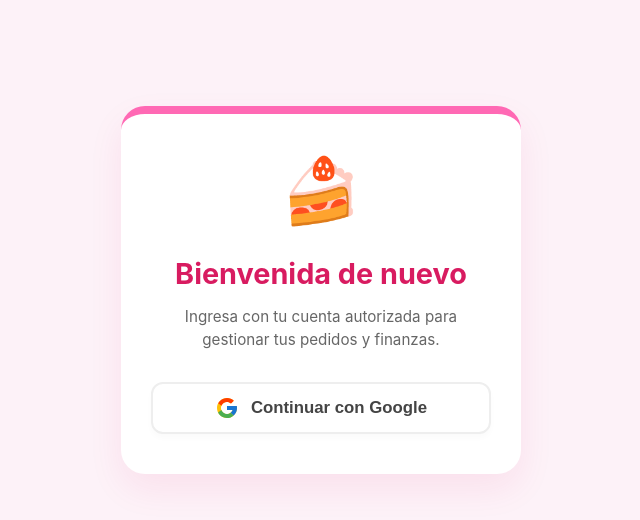
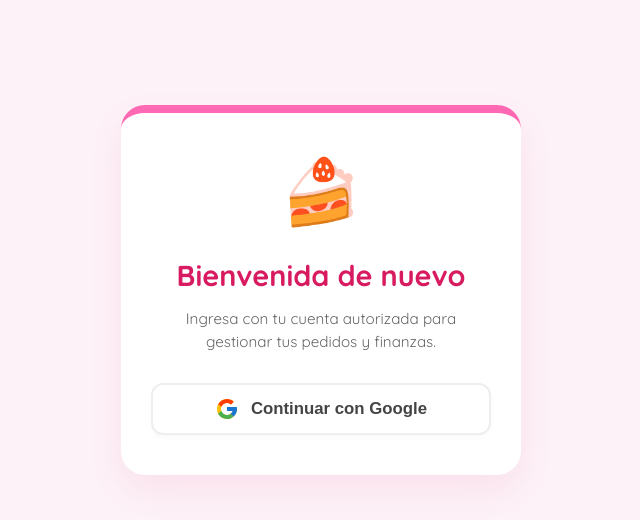
Before and after one commit to Karma13022025/Agenda2, a React (Vite) app in the folder aplicacion-pedidos/: page / in a window 1280 px wide. Shown: the top 520 px of the page, without its empty margins (319-959 px from the left). Built offline with nearby package versions, Linux system fonts and the light colour scheme; no server answers.

Commit message:
Cambio de tipografia y barra de desplazamiento vertical para desktop

```diff
--- a/aplicacion-pedidos/index.html
+++ b/aplicacion-pedidos/index.html
@@ -5,6 +5,7 @@
     <link rel="icon" type="image/svg+xml" href="/vite.svg" />
     <meta name="viewport" content="width=device-width, initial-scale=1.0" />
     <title>Agenda Pasteleria</title>
+    <link href="https://fonts.googleapis.com/css2?family=Quicksand:wght@400;600;700&display=swap" rel="stylesheet">
   </head>
   <body>
     <div id="root"></div>
--- a/aplicacion-pedidos/src/App.css
+++ b/aplicacion-pedidos/src/App.css
@@ -6,10 +6,29 @@
 body {
   margin: 0;
   padding: 0;
-  font-family: -apple-system, BlinkMacSystemFont, "Segoe UI", Roboto, Helvetica, Arial, sans-serif;
+  /* 👇 1. NUEVA FUENTE ELEGANTE Y REDONDEADA */
+  font-family: 'Quicksand', -apple-system, BlinkMacSystemFont, "Segoe UI", sans-serif;
   background-color: #fdf2f8;
   color: #333;
-  overflow-x: hidden; /* Evita rebotes laterales en celular */
+  overflow-x: hidden;
+}
+
+/* 👇 2. BARRA DE DESPLAZAMIENTO ROSA Y DELGADA (Para computadora) */
+::-webkit-scrollbar {
+  width: 8px; /* Más delgadita */
+}
+
+::-webkit-scrollbar-track {
+  background: #fdf2f8; /* Mismo color del fondo de tu app */
+}
+
+::-webkit-scrollbar-thumb {
+  background: #ffb6c1; /* Color rosa pastel */
+  border-radius: 10px; /* Bordes redonditos */
+}
+
+::-webkit-scrollbar-thumb:hover {
+  background: #ff69b4; /* Rosa más fuerte al pasar el mouse */
 }
 
 .contenedor-principal {
```
